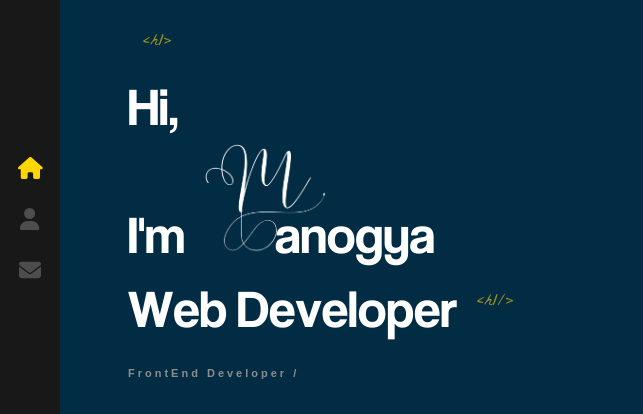
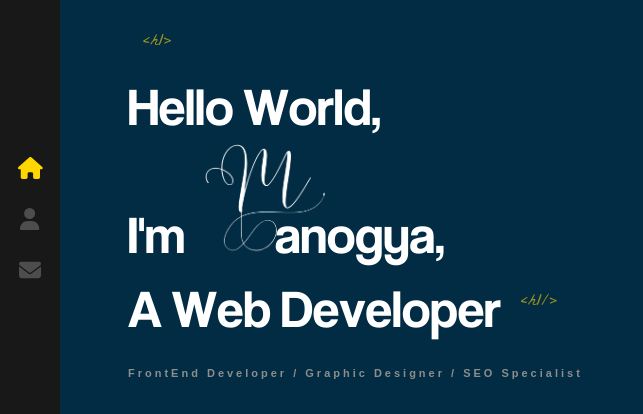
Before and after one commit to Manogya69/PersonalWebsite, a React (Create React App) app in the folder react-portfolio/: page / in a window 1280 px wide. Shown: the part 137-551 px from the top of the page, without its empty margins (0-643 px from the left). Built offline with nearby package versions, Linux system fonts and the light colour scheme.

Commit message:
changed home page content

```diff
--- a/react-portfolio/src/components/Home/index.js
+++ b/react-portfolio/src/components/Home/index.js
@@ -3,47 +3,77 @@ import LogoTitle from '../../assets/images/logo-s.png'
 import './index.scss'
 import { useEffect, useState } from 'react'
 import AnimatedLetters from '../AnimatedLetters'
+import Loader from 'react-loaders'
 
 const Home = () => {
   const [letterClass, setLetterClass] = useState('text-animate')
-  const nameArray = ['a', 'n', 'o', 'g', 'y', 'a']
-  const jobArray = ['W', 'e', 'b',' ', 'D', 'e', 'v', 'e', 'l', 'o', 'p', 'e', 'r']
+  const nameArray = ['a', 'n', 'o', 'g', 'y', 'a', ',']
+  const jobArray = [
+    'A',
+    ' ',
+    'W',
+    'e',
+    'b',
+    ' ',
+    'D',
+    'e',
+    'v',
+    'e',
+    'l',
+    'o',
+    'p',
+    'e',
+    'r',
+  ]
 
   useEffect(() => {
     const timeoutId = setTimeout(() => {
       setLetterClass('text-animate-hover')
     }, 4000)
-    return () => clearTimeout(timeoutId);
+    return () => clearTimeout(timeoutId)
   }, [])
 
   return (
+    <>
       <div className="container home-page">
         <div className="text-zone">
           <h1>
             <span className={letterClass}>H</span>
-          <span className={`${letterClass} _12`}>i,</span>
+            <span className={`${letterClass} _12`}>e</span>
+            <span className={`${letterClass} _13`}>l</span>
+            <span className={`${letterClass} _14`}>l</span>
+            <span className={`${letterClass} _15`}>o</span>
+            <span className={`${letterClass} _16`}> </span>
+            <span className={`${letterClass} _17`}>W</span>
+            <span className={`${letterClass} _18`}>o</span>
+            <span className={`${letterClass} _19`}>r</span>
+            <span className={`${letterClass} _20`}>l</span>
+            <span className={`${letterClass} _21`}>d</span>
+            <span className={`${letterClass} _22`}>,</span>
             <br />
-          <span className={`${letterClass} _13`}>I</span>
-          <span className={`${letterClass} _14`}>'m</span>
+            <span className={`${letterClass} _23`}>I</span>
+            <span className={`${letterClass} _24`}>'m</span>
             <img src={LogoTitle} alt="developer" />
             <AnimatedLetters
               letterClass={letterClass}
               strArray={nameArray}
-            idx={15}
+              idx={25}
             />
             <br />
             <AnimatedLetters
               letterClass={letterClass}
               strArray={jobArray}
-            idx={22}
+              idx={14}
             />
           </h1>
-        <h2>FrontEnd Developer / </h2>
+          <h2>FrontEnd Developer / Graphic Designer / SEO Specialist</h2>
           <Link to="/contact" className="flat-button">
             CONTACT ME
           </Link>
         </div>
       </div>
+      <Loader type="pacman" />
+    </>
   )
 }
 
```
Lines whose indentation alone changed are shown as unchanged.
